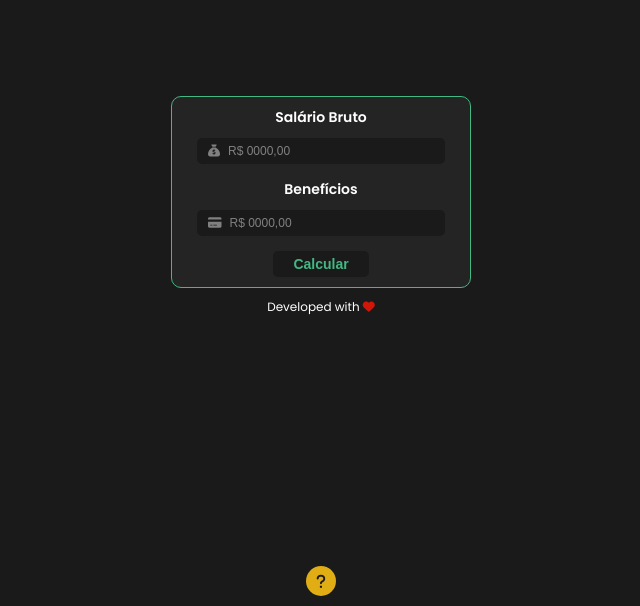
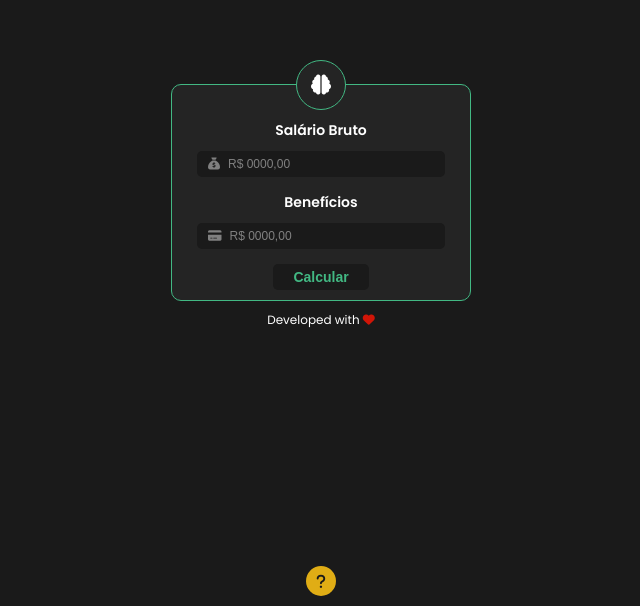
Before and after one commit to ianlgnk/clt-pj-converter, a Vue app: page / in a window 1280 px wide. Shown: the part 194-800 px from the top of the page, without its empty margins (319-959 px from the left). Built offline with nearby package versions, Linux system fonts and the light colour scheme.

Commit message:
add header to the BoxConverter

```diff
--- a/src/components/BoxConverter.vue
+++ b/src/components/BoxConverter.vue
@@ -1,5 +1,4 @@
 <script setup lang="ts">
-import { isString } from "@vue/shared";
 import { ref, computed } from "vue";
 
 const grossPay = ref("");
@@ -105,6 +104,11 @@ function formatBrlMoney(text: string): string {
 <template>
   <div class="container">
     <div class="box">
+      <div class="header">
+        <div>
+          <i class="fa-solid fa-brain"></i>
+        </div>
+      </div>
       <div class="main">
         <div class="form-item">
           <h2>Salário Bruto</h2>
@@ -159,22 +163,38 @@ function formatBrlMoney(text: string): string {
   align-items: center;
 
   .box {
+    position: relative;
     max-width: calc(300px - 22px);
     width: calc(100% - 22px);
     background: #242424;
-    padding: 10px 10px;
+    padding: 35px 10px 10px 10px;
     border-radius: 10px;
     border: solid 1px #42b883;
     display: flex;
     flex-direction: column;
 
     .header {
-      display: flex;
-      justify-content: center;
-      font-size: 20px;
-      font-weight: 600;
-      letter-spacing: 1.5px;
-      margin-bottom: 20px;
+      position: absolute;
+      top: -25px;
+      left: calc(50% - 25px);
+      width: 48px;
+      height: 48px;
+      background: #242424;
+      border: solid 1px #42b883;
+      border-radius: 100px;
+
+      div {
+        width: 100%;
+        height: 100%;
+        display: flex;
+        justify-content: center;
+        align-items: center;
+
+        i {
+          color: #fff;
+          font-size: 20px;
+        }
+      }
     }
 
     .main {
```
